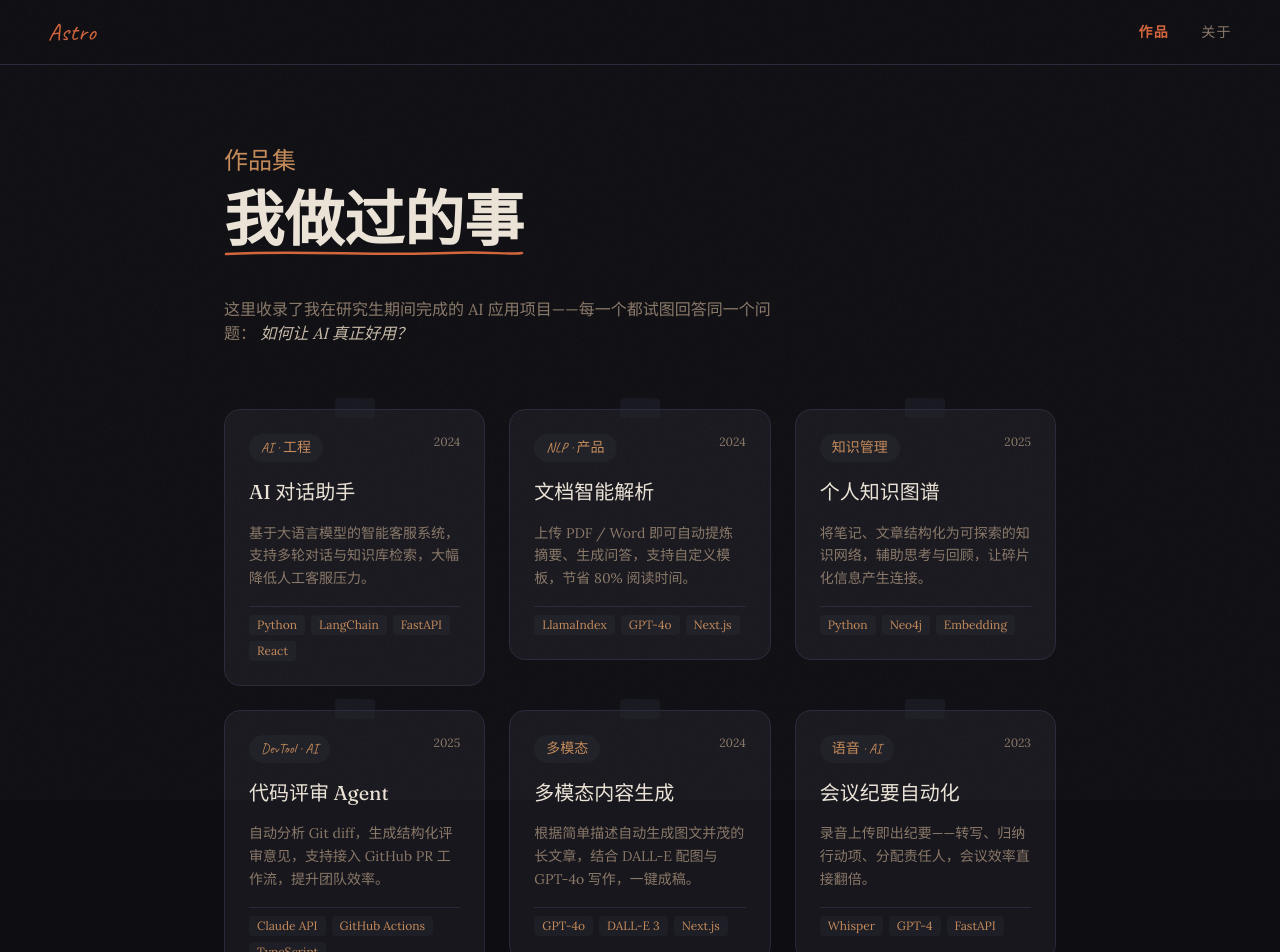
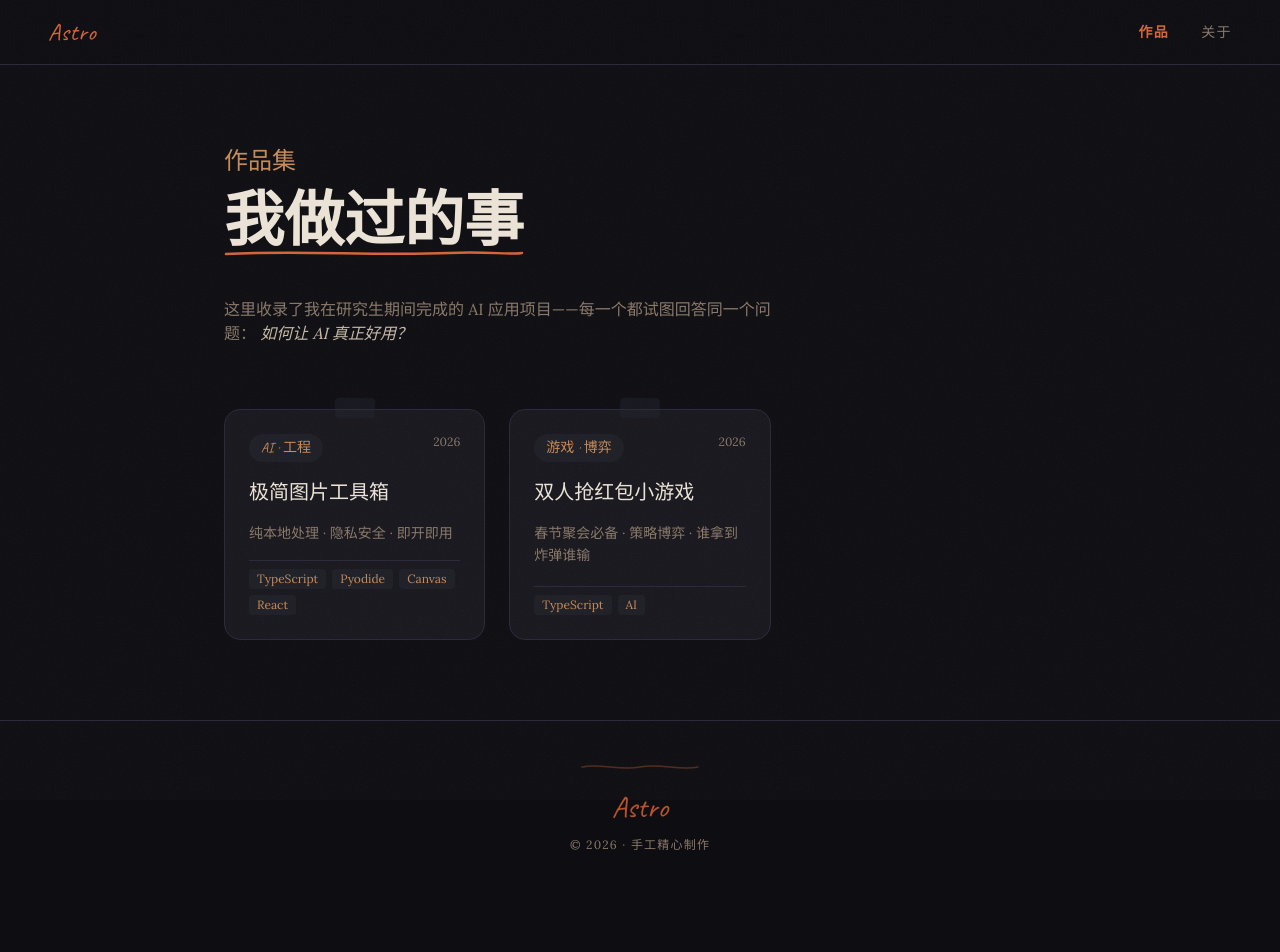
Before and after one commit to ying-hua/mypages, a Next.js app: page /works in a window 1280 px wide. Shown: the top 952 px of the page. After the commit the page ends 893 px from the top, so only its background shows below. Built offline with nearby package versions, Linux system fonts and the light colour scheme.

Commit message:
add links to works and delete 'chat with me' in about page

```diff
--- a/app/about/page.tsx
+++ b/app/about/page.tsx
@@ -133,25 +133,6 @@ export default function About() {
           </div>
         </div>
       </FadeIn>
-
-      {/* Contact */}
-      <FadeIn delay={0.5}>
-        <div className="mt-20 p-8 bg-[#17171D] rounded-2xl border border-[#28283A] text-center">
-          <p style={{ fontFamily: "var(--font-caveat)" }} className="text-[#C68B59] text-2xl mb-3">
-            来聊聊？
-          </p>
-          <p style={{ fontFamily: "var(--font-lora)" }} className="text-[#8A7868] mb-5 text-sm">
-            无论是合作、交流还是随便聊聊，我的邮箱随时敞开。
-          </p>
-          <a
-            href="mailto:139152599yh@gmail.com"
-            style={{ fontFamily: "var(--font-lora)" }}
-            className="inline-flex items-center gap-2 px-6 py-2.5 rounded-full bg-[#B5532A] text-[#EDE4D8] text-sm hover:bg-[#D4643A] transition-colors"
-          >
-            发封邮件
-          </a>
-        </div>
-      </FadeIn>
     </div>
   );
 }
--- a/app/works/page.tsx
+++ b/app/works/page.tsx
@@ -1,54 +1,25 @@
 import FadeIn from "@/components/fade-in";
+import Link from "next/link";
 
 const works = [
   {
     id: "1",
-    title: "AI 对话助手",
-    desc: "基于大语言模型的智能客服系统，支持多轮对话与知识库检索，大幅降低人工客服压力。",
+    title: "极简图片工具箱",
+    desc: "纯本地处理 · 隐私安全 · 即开即用",
     tag: "AI · 工程",
-    year: "2024",
-    tech: ["Python", "LangChain", "FastAPI", "React"],
+    year: "2026",
+    tech: ["TypeScript", "Pyodide", "Canvas", "React"],
+    link: "https://app-8rgbkdgemb5t.appmiaoda.com/",
   },
   {
     id: "2",
-    title: "文档智能解析",
-    desc: "上传 PDF / Word 即可自动提炼摘要、生成问答，支持自定义模板，节省 80% 阅读时间。",
-    tag: "NLP · 产品",
-    year: "2024",
-    tech: ["LlamaIndex", "GPT-4o", "Next.js"],
-  },
-  {
-    id: "3",
-    title: "个人知识图谱",
-    desc: "将笔记、文章结构化为可探索的知识网络，辅助思考与回顾，让碎片化信息产生连接。",
-    tag: "知识管理",
-    year: "2025",
-    tech: ["Python", "Neo4j", "Embedding"],
-  },
-  {
-    id: "4",
-    title: "代码评审 Agent",
-    desc: "自动分析 Git diff，生成结构化评审意见，支持接入 GitHub PR 工作流，提升团队效率。",
-    tag: "DevTool · AI",
-    year: "2025",
-    tech: ["Claude API", "GitHub Actions", "TypeScript"],
-  },
-  {
-    id: "5",
-    title: "多模态内容生成",
-    desc: "根据简单描述自动生成图文并茂的长文章，结合 DALL-E 配图与 GPT-4o 写作，一键成稿。",
-    tag: "多模态",
-    year: "2024",
-    tech: ["GPT-4o", "DALL-E 3", "Next.js"],
-  },
-  {
-    id: "6",
-    title: "会议纪要自动化",
-    desc: "录音上传即出纪要——转写、归纳行动项、分配责任人，会议效率直接翻倍。",
-    tag: "语音 · AI",
-    year: "2023",
-    tech: ["Whisper", "GPT-4", "FastAPI"],
-  },
+    title: "双人抢红包小游戏",
+    desc: "春节聚会必备 · 策略博弈 · 谁拿到炸弹谁输",
+    tag: "游戏 · 博弈",
+    year: "2026",
+    tech: ["TypeScript", "AI"],
+    link: "https://app-9gs6686wcoox.appmiaoda.com/",
+  }
 ];
 
 export default function Works() {
@@ -93,8 +64,15 @@ export default function Works() {
 }
 
 function WorkCard({ work }: { work: (typeof works)[0] }) {
+  const isExternal = work.link.startsWith("http");
+
   return (
-    <div className="group relative bg-[#17171D] border border-[#28283A] rounded-2xl p-6 flex flex-col gap-4 transition-all duration-300 hover:-translate-y-1.5 hover:shadow-[0_8px_30px_rgba(0,0,0,0.5)] hover:border-[#C68B59]">
+    <Link
+      href={work.link}
+      target={isExternal ? "_blank" : "_self"}
+      rel={isExternal ? "noopener noreferrer" : undefined}
+      className="group relative bg-[#17171D] border border-[#28283A] rounded-2xl p-6 flex flex-col gap-4 transition-all duration-300 hover:-translate-y-1.5 hover:shadow-[0_8px_30px_rgba(0,0,0,0.5)] hover:border-[#C68B59] block h-full cursor-pointer"
+    >
       {/* Tape */}
       <div className="absolute -top-3 left-1/2 -translate-x-1/2 w-10 h-5 rounded-sm opacity-30 rotate-1 bg-[#28283A]" />
 
@@ -133,6 +111,6 @@ function WorkCard({ work }: { work: (typeof works)[0] }) {
           </span>
         ))}
       </div>
-    </div>
+    </Link>
   );
 }
```
